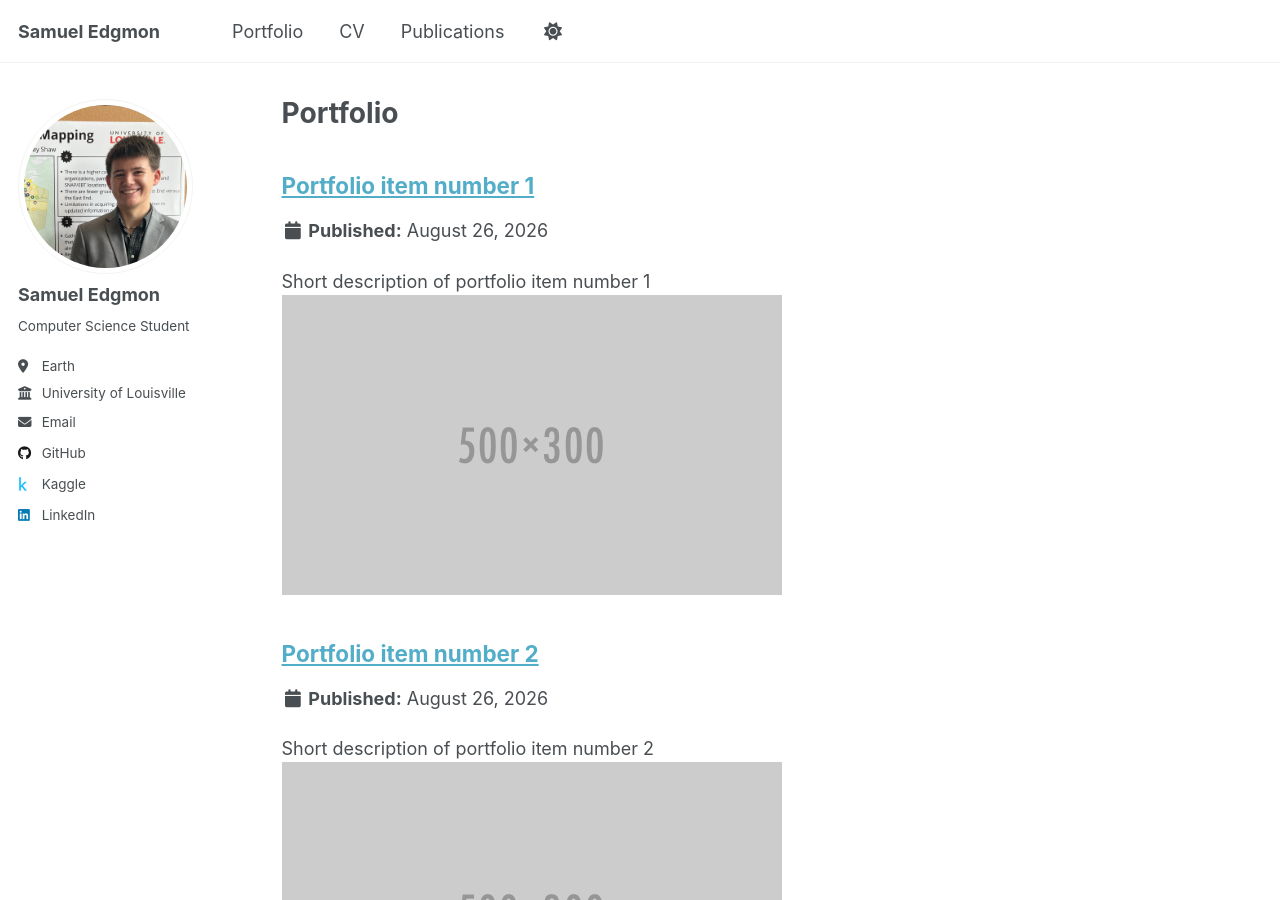
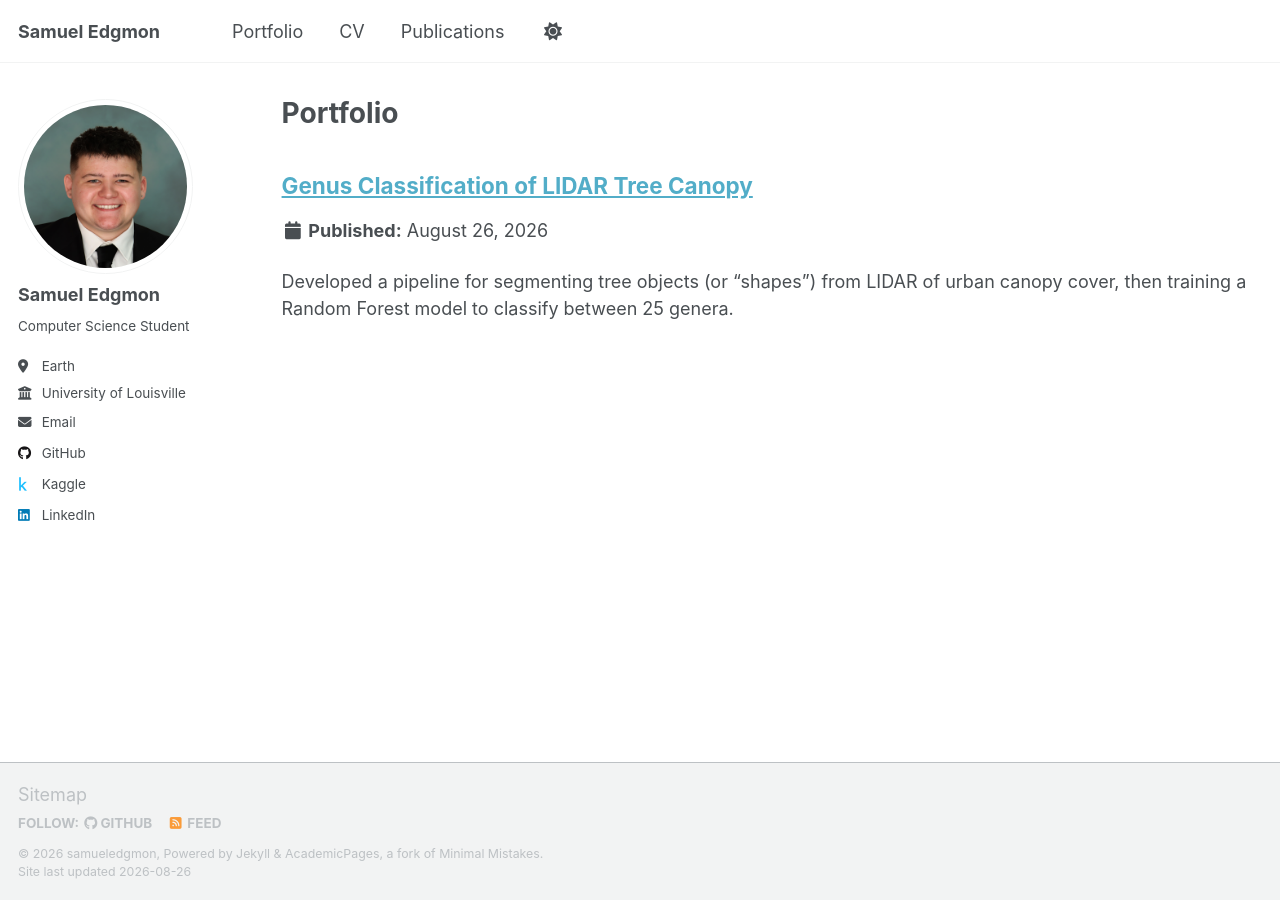
Before and after one commit to gagemeister1/gagemeister1.github.io, a Jekyll site: the page built from _pages/portfolio.html, in a window 1280 px wide and 900 px high. Built offline with Jekyll 4.4.1, drawn with Linux system fonts in a browser that asks for light colours; a script that is not in the unit is left out.

Commit message:
Added portfolio genus classification addition. Replaced avatar.

```diff
--- a/_config.yml
+++ b/_config.yml
@@ -23,7 +23,7 @@
 #               Additional customization can be done by editing /_includes/author-profile.html
 author:
   # Biographic information
-  avatar           : "1690329378332.jpg"
+  avatar           : "Print2.png"
   name             : "Samuel Edgmon"
   pronouns         : # example: "she/her"
   bio              : "Computer Science Student"
--- /dev/null
+++ b/_portfolio/GenusClassification.md
@@ -0,0 +1,33 @@
+---
+title: "Genus Classification of LIDAR Tree Canopy"
+collection: portfolio
+---
+
+Developed a pipeline for segmenting tree objects (or "shapes") from LIDAR of urban canopy cover, then training a Random Forest model to classify between 25 genera.
+
+Two-level classification:
+<ul>
+  <li>Pixel-level: Each pixel at 7 inch resolution was classified with a probability across 25 genera.</li>
+  <li>Canopy-level: Every pixel within each tree object is aggregated to choose the Genus for the tree.</li>
+  <li>Preliminary pixel-level accuracy reached 61.17% showing room for potential!</li>
+</ul>
+
+<figure>
+  <img src="{{ '/images/GenusClassification/segmentation.png' | relative_url }}" alt="Segmentation">
+  <figcaption>Excerpt of the segmentation process, tweaking shape generation parameters to better segment tree objects.</figcaption>
+</figure>
+
+
+<figure>
+  <img src="{{ '/images/GenusClassification/WyandotteLAI.png' | relative_url }}" alt="Wyandotte LAI">
+  <figcaption>Image of the raw LAI which was used for different segmentation and classification methods.</figcaption>
+</figure>
+
+
+The project consisted of three main steps in the pipeline:
+
+<ol>
+  <li>Tree segmentation: Converting raw flyover LIDAR data into tree top points and then segmented tree objects.</li>
+  <li>Data Preparation: Engineering features using multi-spectral data ratios and structural metrics from the LIDAR to assist in classification.</li>
+  <li>Model Creation: Hyperparameter tuning Random Forest models and engineering new features based on variables with the most importance to increase model performance and prunce irrelevant features.</li>
+</ol>
--- a/_portfolio/portfolio-1.md
+++ /dev/null
@@ -1,7 +0,0 @@
----
-title: "Portfolio item number 1"
-excerpt: "Short description of portfolio item number 1<br/><img src='/images/500x300.png'>"
-collection: portfolio
----
-
-This is an item in your portfolio. It can be have images or nice text. If you name the file .md, it will be parsed as markdown. If you name the file .html, it will be parsed as HTML.
--- a/_portfolio/portfolio-2.html
+++ /dev/null
@@ -1,7 +0,0 @@
----
-title: "Portfolio item number 2"
-excerpt: "Short description of portfolio item number 2 <br/><img src='/images/500x300.png'>"
-collection: portfolio
----
-
-This is an item in your portfolio. It can be have images or nice text. If you name the file .md, it will be parsed as markdown. If you name the file .html, it will be parsed as HTML.
```
Also changed, not shown: images/GenusClassification/TreeCanopy.png (added), images/GenusClassification/WyandotteLAI.png (added), images/GenusClassification/segmentation.png (added), images/Print2.png (added).
